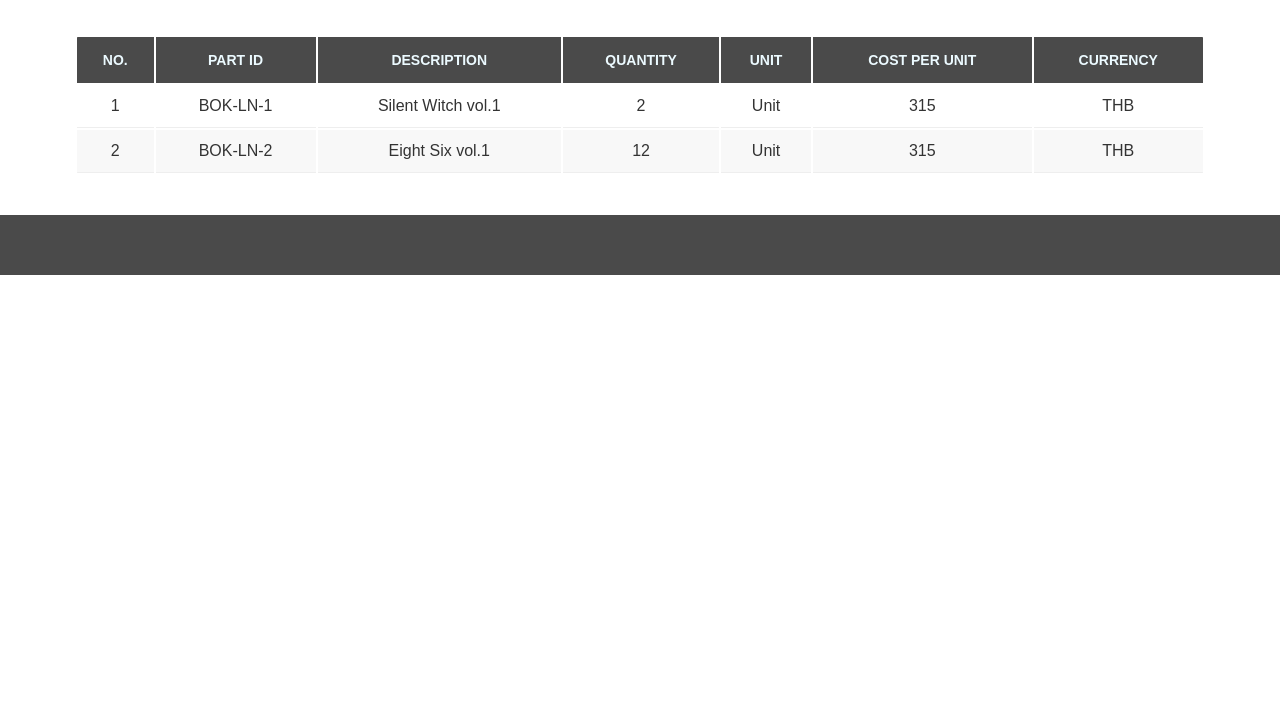
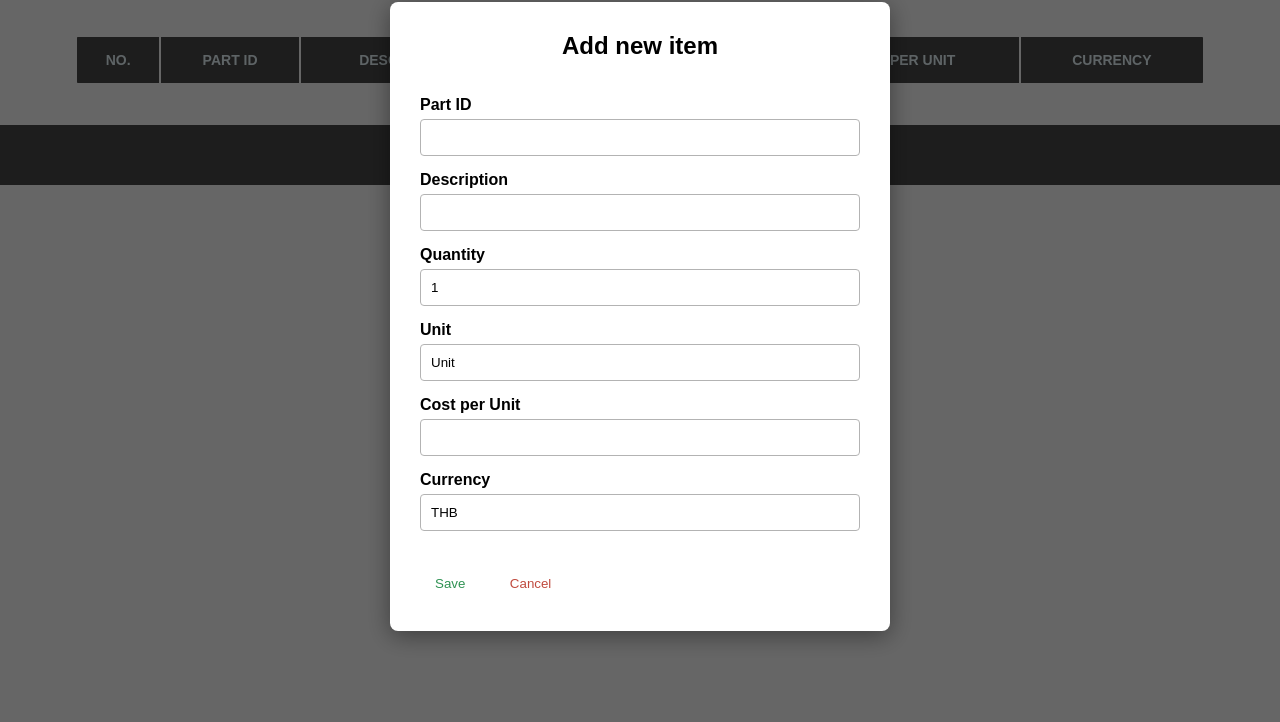
Before and after one commit to dwisarut/StoreIt, a website with bundled scripts: page html/stock.html in a window 1280 px wide. Shown: the part 78-800 px from the top of the page. Built offline with nearby package versions, Linux system fonts and the light colour scheme; a web font is replaced by a local one.

Commit message:
feat: update popup menu structure

```diff
--- a/html/stock.html
+++ b/html/stock.html
@@ -41,7 +41,7 @@
                         <th>Currency</th>
                     </tr>
                 </thead>
-                <tbody>
+                <!--<tbody>
                     <tr>
                         <td>1</td>
                         <td>BOK-LN-1</td>
@@ -60,9 +60,52 @@
                         <td>315</td>
                         <td>THB</td>
                     </tr>
-                </tbody>
+                </tbody>-->
             </table>
         </main>
+
+        <div id="item-modal" class="modal">
+            <div class="modal-content">
+
+                <h2>Add new item</h2>
+                <form id="item-form">
+                    <div class="form-group">
+                        <label for="part-id">Part ID</label>
+                        <input type="text" name="partId" id="part-id" required>
+                    </div>
+
+                    <div class="form-group">
+                        <label for="description">Description</label>
+                        <input type="text" name="description" id="description" required>
+                    </div>
+
+                    <div class="form-group">
+                        <label for="quantity">Quantity</label>
+                        <input type="number" name="quantity" id="quantity" required min="1" value="1">
+                    </div>
+
+                    <div class="form-group">
+                        <label for="unit">Unit</label>
+                        <input type="text" name="unitOfItem" id="unit" required value="Unit">
+                    </div>
+
+                    <div class="form-group">
+                        <label for="cost-p-unit">Cost per Unit</label>
+                        <input type="number" name="costPerUnit" id="cost-p-unit" required>
+                    </div>
+
+                    <div class="form-group">
+                        <label for="currency">Currency</label>
+                        <input type="text" name="costUnit" id="currency" required value="THB">
+                    </div>
+
+                    <input type="hidden" id="item-id-input" name="_id">
+                    <button type="submit" id="modal-save-btn">Save</button>
+                    <button type="button" id="modal-cancel-btn">Cancel</button>
+                </form>
+
+            </div>
+        </div>
 
         <footer>
 
```
